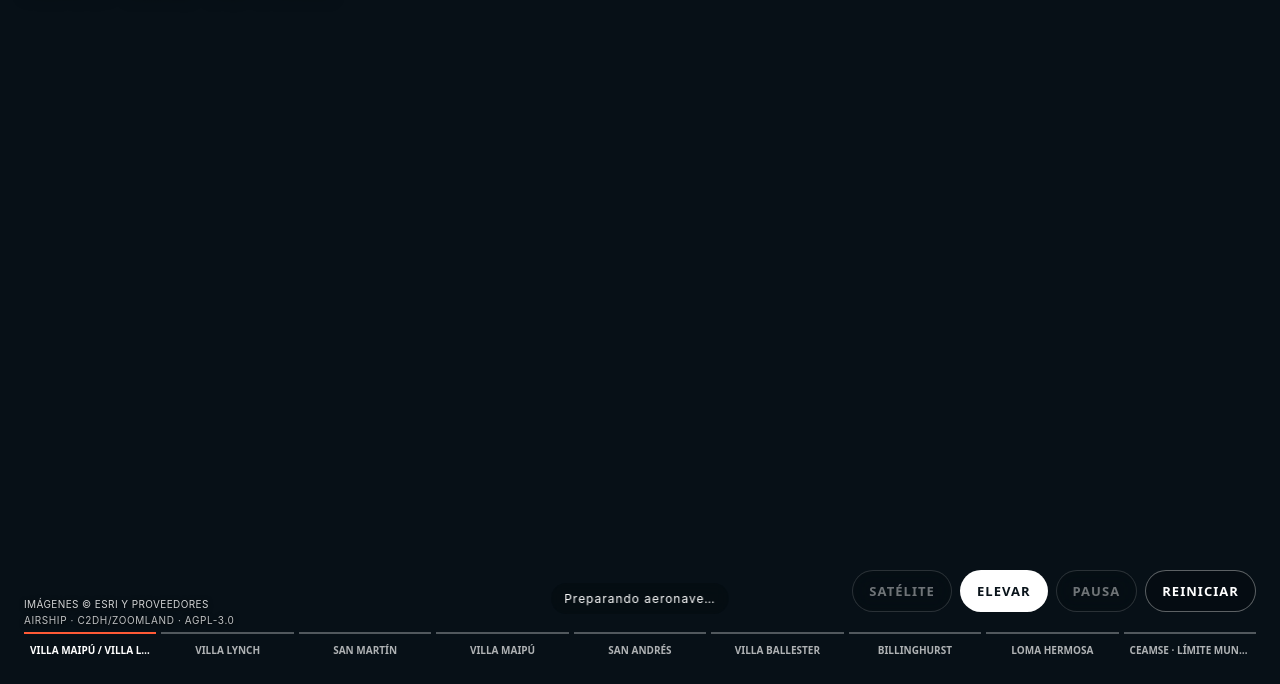
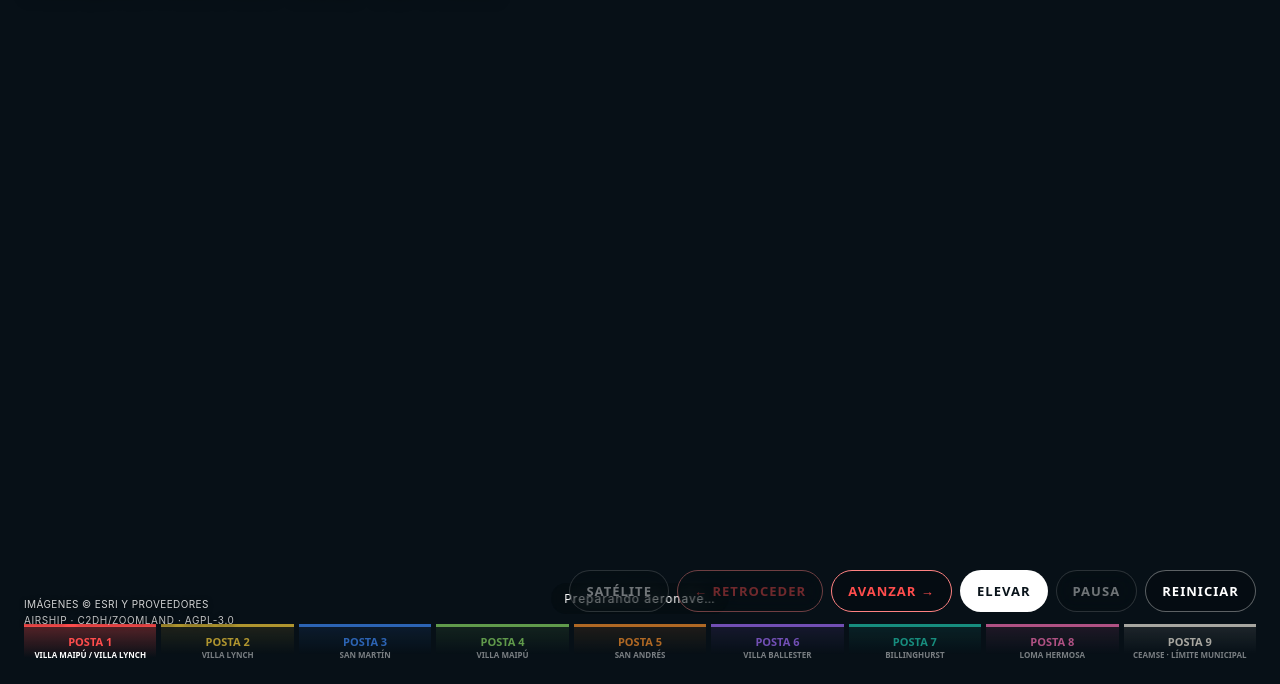
Before and after one commit to eaguirre25/AEREO_2026_FERIACHS, a website: page index.html in a window 1280 px wide. Shown: the part 116-800 px from the top of the page. Drawn offline with nearby package versions, Linux system fonts and the light colour scheme; no server answers.

Commit message:
Agrega navegación bidireccional entre postas (#5)

```diff
--- a/app.js
+++ b/app.js
@@ -20,6 +20,17 @@ const LOCALITY_COLORS = [
   '#8bdc65',
   '#f28c28',
   '#8e5bd9'
+];
+const POSTA_COLORS = [
+  '#ff4d4d',
+  '#ffd43b',
+  '#3f8cff',
+  '#8bdc65',
+  '#ff922b',
+  '#a56eff',
+  '#20c9b0',
+  '#ff70b7',
+  '#f4eee2'
 ];
 
 const initialPlaneState = () => ({
@@ -58,6 +69,8 @@ const altitudeEl = $('#altitude');
 const statusEl = $('#status');
 const satelliteCredit = $('#satelliteCredit');
 const mapModeBtn = $('#mapModeBtn');
+const prevStopBtn = $('#prevStopBtn');
+const nextStopBtn = $('#nextStopBtn');
 const startBtn = $('#startBtn');
 const pauseBtn = $('#pauseBtn');
 const restartBtn = $('#restartBtn');
@@ -78,11 +91,17 @@ let trailHistory = [initialPlaneState()];
 let lastTrailSample = 0;
 let localitiesData = null;
 let activeLocalityId = null;
+let currentStopIndex = 0;
 
 STOPS.forEach((stop, index) => {
   const button = document.createElement('button');
+  const title = document.createElement('span');
+  const locality = document.createElement('small');
   button.type = 'button';
-  button.textContent = stop.name;
+  title.textContent = `POSTA ${stop.id}`;
+  locality.textContent = stop.name;
+  button.style.setProperty('--posta-color', POSTA_COLORS[index]);
+  button.append(title, locality);
   button.setAttribute('aria-label', `Posta ${index + 1}: ${stop.name}`);
   button.addEventListener('click', () => previewStop(index));
   nav.appendChild(button);
@@ -92,14 +111,39 @@ const navButtons = [...nav.querySelectorAll('button')];
 
 function setStop(index) {
   const stop = STOPS[index];
-  stopName.textContent = stop.name.toUpperCase();
-  stopMeta.textContent = `POSTA ${String(stop.id).padStart(2, '0')} · ${stop.label}`;
+  currentStopIndex = index;
+  const postaColor = POSTA_COLORS[index];
+  stopName.textContent = `POSTA ${stop.id}`;
+  stopMeta.textContent = `${stop.name.toUpperCase()} · ${stop.label}`;
+  stopName.style.setProperty('--posta-color', postaColor);
+  document.documentElement.style.setProperty('--active-posta-color', postaColor);
+  prevStopBtn.disabled = index === 0;
+  nextStopBtn.disabled = index === STOPS.length - 1;
+  prevStopBtn.setAttribute('aria-label', index === 0
+    ? 'Ya estás en la primera posta'
+    : `Retroceder a Posta ${index}: ${STOPS[index - 1].name}`);
+  nextStopBtn.setAttribute('aria-label', index === STOPS.length - 1
+    ? 'Ya estás en la última posta'
+    : `Avanzar a Posta ${index + 2}: ${STOPS[index + 1].name}`);
   navButtons.forEach((button, buttonIndex) => {
     const active = buttonIndex === index;
     button.classList.toggle('active', active);
-    if (active) button.setAttribute('aria-current', 'step');
+    if (active) {
+      button.setAttribute('aria-current', 'step');
+      window.requestAnimationFrame(() => {
+        nav.scrollTo({
+          left: button.offsetLeft - (nav.clientWidth - button.clientWidth) / 2,
+          behavior: 'smooth'
+        });
+      });
+    }
     else button.removeAttribute('aria-current');
   });
+}
+
+function stepToStop(direction) {
+  const target = Math.max(0, Math.min(STOPS.length - 1, currentStopIndex + direction));
+  if (target !== currentStopIndex) previewStop(target);
 }
 
 function setAltitude(altitude) {
@@ -527,6 +571,8 @@ function reset(animateMap = true) {
 
 startBtn.addEventListener('click', start);
 restartBtn.addEventListener('click', () => reset());
+prevStopBtn.addEventListener('click', () => stepToStop(-1));
+nextStopBtn.addEventListener('click', () => stepToStop(1));
 mapModeBtn.addEventListener('click', () => setMapMode(!satelliteEnabled));
 pauseBtn.addEventListener('click', () => {
   if (flightState === 'playing') {
@@ -794,9 +840,9 @@ map.on('load', () => {
     type: 'geojson',
     data: {
       type: 'FeatureCollection',
-      features: STOPS.map(stop => ({
+      features: STOPS.map((stop, index) => ({
         type: 'Feature',
-        properties: { name: stop.name, id: stop.id },
+        properties: { name: stop.name, id: stop.id, color: POSTA_COLORS[index] },
         geometry: { type: 'Point', coordinates: [stop.lng, stop.lat] }
       }))
     }
@@ -807,7 +853,7 @@ map.on('load', () => {
     source: 'postas',
     paint: {
       'circle-radius': 5,
-      'circle-color': '#ff5a36',
+      'circle-color': ['get', 'color'],
       'circle-stroke-color': '#111',
       'circle-stroke-width': 2
     }
@@ -823,7 +869,7 @@ map.on('load', () => {
       'text-anchor': 'top'
     },
     paint: {
-      'text-color': '#fff',
+      'text-color': ['get', 'color'],
       'text-halo-color': '#111',
       'text-halo-width': 1.5
     }
--- a/index.html
+++ b/index.html
@@ -13,11 +13,13 @@
   <main id="map" aria-label="Recorrido aéreo 3D por el Partido de General San Martín"></main>
   <section class="hud">
     <div class="eyebrow">AÉREO 2026 · GENERAL SAN MARTÍN</div>
-    <h1 id="stopName">UNSAM · CAMPUS MIGUELETE</h1>
-    <p id="stopMeta">POSTA 01 · ELEVACIÓN</p>
+    <h1 id="stopName">POSTA 1</h1>
+    <p id="stopMeta">VILLA MAIPÚ / VILLA LYNCH · UNSAM · LÍMITE LOCAL</p>
   </section>
   <div class="controls">
     <button id="mapModeBtn" type="button" aria-pressed="true" aria-label="Usar mapa vectorial" disabled>SATÉLITE</button>
+    <button id="prevStopBtn" type="button" class="step-control" disabled>← RETROCEDER</button>
+    <button id="nextStopBtn" type="button" class="step-control">AVANZAR →</button>
     <button id="startBtn" type="button" class="primary">ELEVAR</button>
     <button id="pauseBtn" type="button" aria-pressed="false" disabled>PAUSA</button>
     <button id="restartBtn" type="button">REINICIAR</button>
--- a/styles.css
+++ b/styles.css
@@ -47,6 +47,9 @@ button:focus-visible {
   font-weight: 600;
   line-height: 1.05;
   letter-spacing: 0.03em;
+  color: var(--posta-color, var(--active-posta-color, #fff));
+  text-shadow: 0 0 24px color-mix(in srgb, var(--posta-color, #fff) 45%, transparent), 0 2px 12px #000;
+  transition: color 500ms ease, text-shadow 500ms ease;
 }
 
 .hud p {
@@ -62,6 +65,8 @@ button:focus-visible {
   z-index: 6;
   display: flex;
   gap: 8px;
+  flex-wrap: wrap;
+  justify-content: flex-end;
 }
 
 .controls button {
@@ -80,6 +85,11 @@ button:focus-visible {
 .controls button.primary {
   background: #fff;
   color: #09131a;
+}
+
+.controls button.step-control {
+  border-color: color-mix(in srgb, var(--active-posta-color, #fff) 70%, #fff);
+  color: var(--active-posta-color, #fff);
 }
 
 .controls button.active {
@@ -108,10 +118,14 @@ button:focus-visible {
 .route-nav::-webkit-scrollbar { display: none; }
 
 .route-nav button {
-  height: 34px;
+  display: flex;
+  height: 42px;
+  flex-direction: column;
+  align-items: center;
+  justify-content: center;
   border: 0;
-  border-top: 2px solid rgba(255, 255, 255, 0.3);
-  background: transparent;
+  border-top: 3px solid var(--posta-color);
+  background: linear-gradient(to bottom, color-mix(in srgb, var(--posta-color) 14%, transparent), transparent 72%);
   color: rgba(255, 255, 255, 0.68);
   overflow: hidden;
   font: 600 10px Rajdhani, system-ui;
@@ -119,11 +133,27 @@ button:focus-visible {
   text-transform: uppercase;
   white-space: nowrap;
   cursor: pointer;
+  opacity: 0.68;
+  transition: opacity 250ms ease, background 250ms ease, color 250ms ease;
+}
+
+.route-nav button span {
+  color: var(--posta-color);
+  font-size: 11px;
+  font-weight: 700;
+}
+
+.route-nav button small {
+  max-width: 100%;
+  overflow: hidden;
+  font: 600 8px Rajdhani, system-ui;
+  text-overflow: ellipsis;
 }
 
 .route-nav button.active {
-  border-color: #ff5a36;
+  background: linear-gradient(to bottom, color-mix(in srgb, var(--posta-color) 30%, transparent), transparent 80%);
   color: #fff;
+  opacity: 1;
 }
 
 .altimeter {
@@ -239,6 +269,8 @@ noscript {
     left: 12px;
     justify-content: flex-end;
     gap: 6px;
+    max-height: 94px;
+    overflow-y: auto;
   }
 
   .controls button {
@@ -255,6 +287,7 @@ noscript {
   }
 
   .route-nav button { font-size: 9px; }
+  .route-nav button small { font-size: 7px; }
 
   .altimeter {
     top: max(18px, env(safe-area-inset-top));
@@ -264,11 +297,11 @@ noscript {
 
   .status { display: none; }
   .airship-credit {
-    bottom: calc(113px + env(safe-area-inset-bottom));
+    bottom: calc(165px + env(safe-area-inset-bottom));
     left: 16px;
   }
   .satellite-credit {
-    bottom: calc(129px + env(safe-area-inset-bottom));
+    bottom: calc(181px + env(safe-area-inset-bottom));
     left: 16px;
   }
   .maplibregl-ctrl-top-right { top: 56px; }
```
Also changed, not shown: tests/assets.test.js (+13 -0 lines), README.md.
